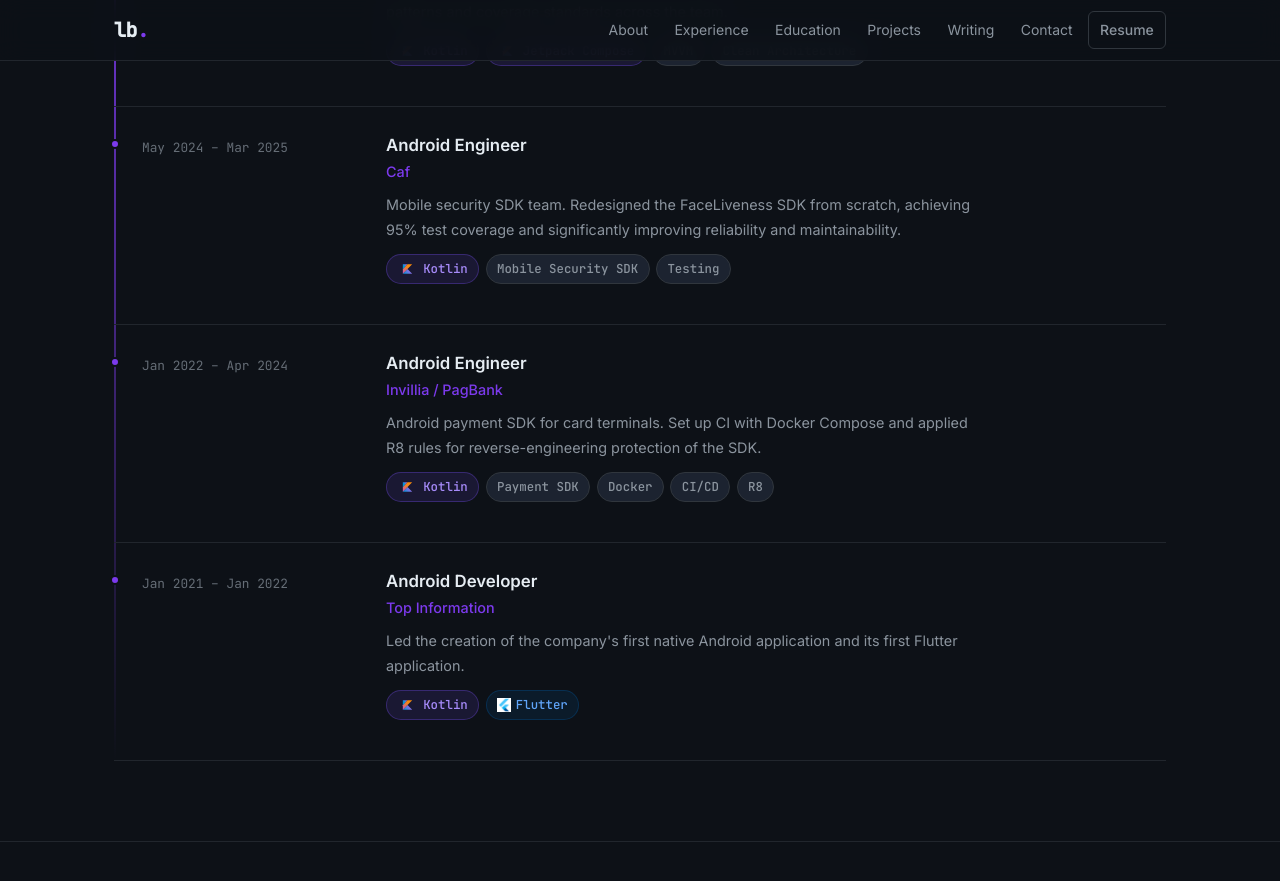
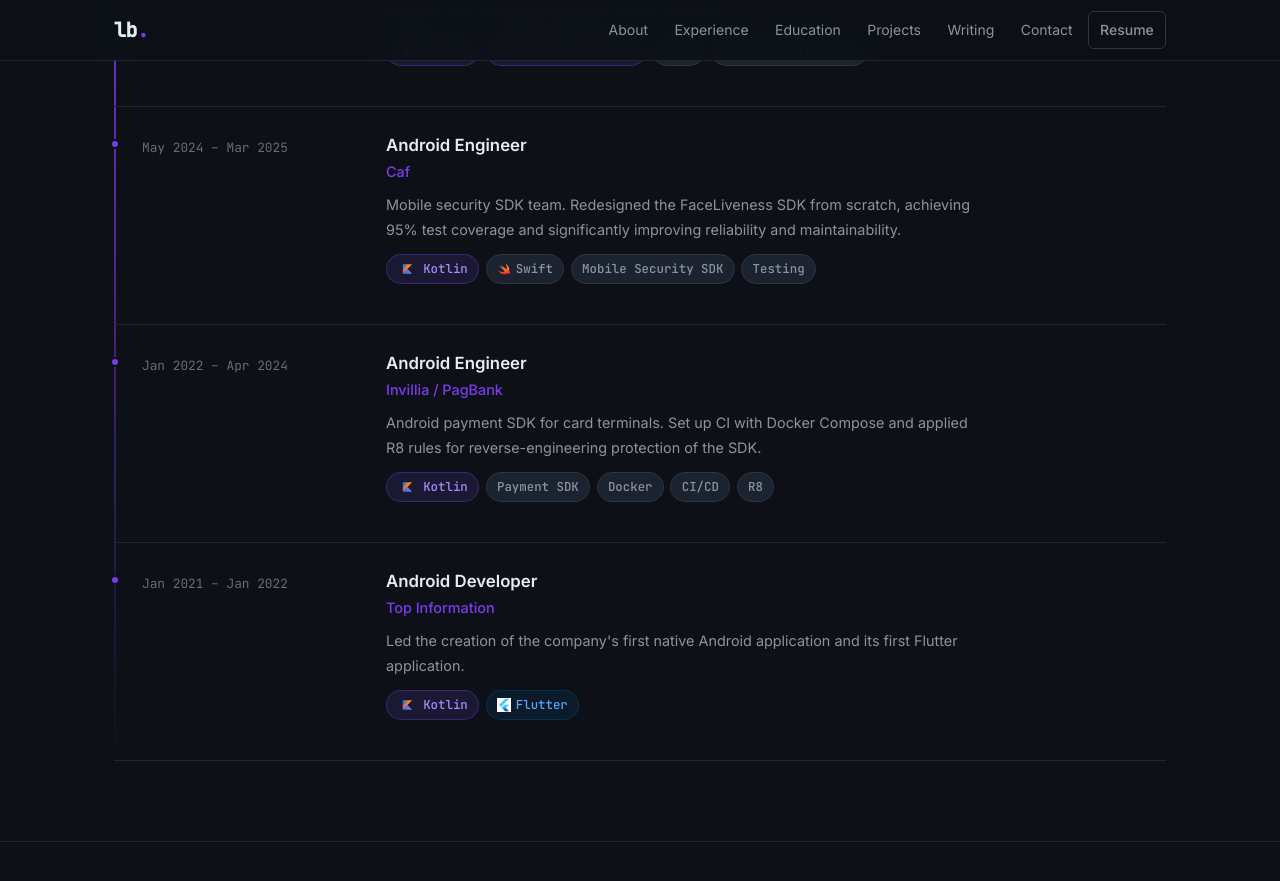
Before and after one commit to LeonardoBai12/LeonardoBai-Portfolio, a Jekyll site: the page built from index.html, in a window 1280 px wide and 900 px high, scrolled down 1381 px. Shown: the top 881 px of the window. Built offline with Jekyll 4.4.1, drawn with Linux system fonts in a browser that asks for light colours.

Commit message:
Rmoeved unnecessary assets

```diff
--- a/_layouts/project.html
+++ b/_layouts/project.html
@@ -25,6 +25,11 @@
           {% elsif tl == 'flutter' or tl == 'dart' %}
             <span class="badge badge-flutter">
               <img src="{{ '/assets/images/images-7.png' | relative_url }}" class="badge-logo" alt="">
+              {{ tech }}
+            </span>
+          {% elsif tl == 'swift' or tl == 'swiftui' %}
+            <span class="badge badge-swift">
+              <img src="{{ '/assets/images/swift.svg' | relative_url }}" class="badge-logo" alt="">
               {{ tech }}
             </span>
           {% else %}
--- a/index.html
+++ b/index.html
@@ -135,6 +135,7 @@
           </p>
           <div class="badge-stack">
             <span class="badge badge-kotlin"><img src="{{ '/assets/images/kotlin-official.svg' | relative_url }}" class="badge-logo" alt="">Kotlin</span>
+            <span class="badge badge-swift"><img src="{{ '/assets/images/swift.svg' | relative_url }}" class="badge-logo" alt="">Swift</span>
             <span class="badge">Mobile Security SDK</span>
             <span class="badge">Testing</span>
           </div>
```
Also changed, not shown: assets/images/Kotlin_(programming_language)-Logo.wine.svg (deleted), assets/images/Middleware copy.jpg (deleted), assets/images/flutter-logo.svg (deleted), assets/images/kotlin-logo.svg (deleted), assets/images/swift.svg (added).
